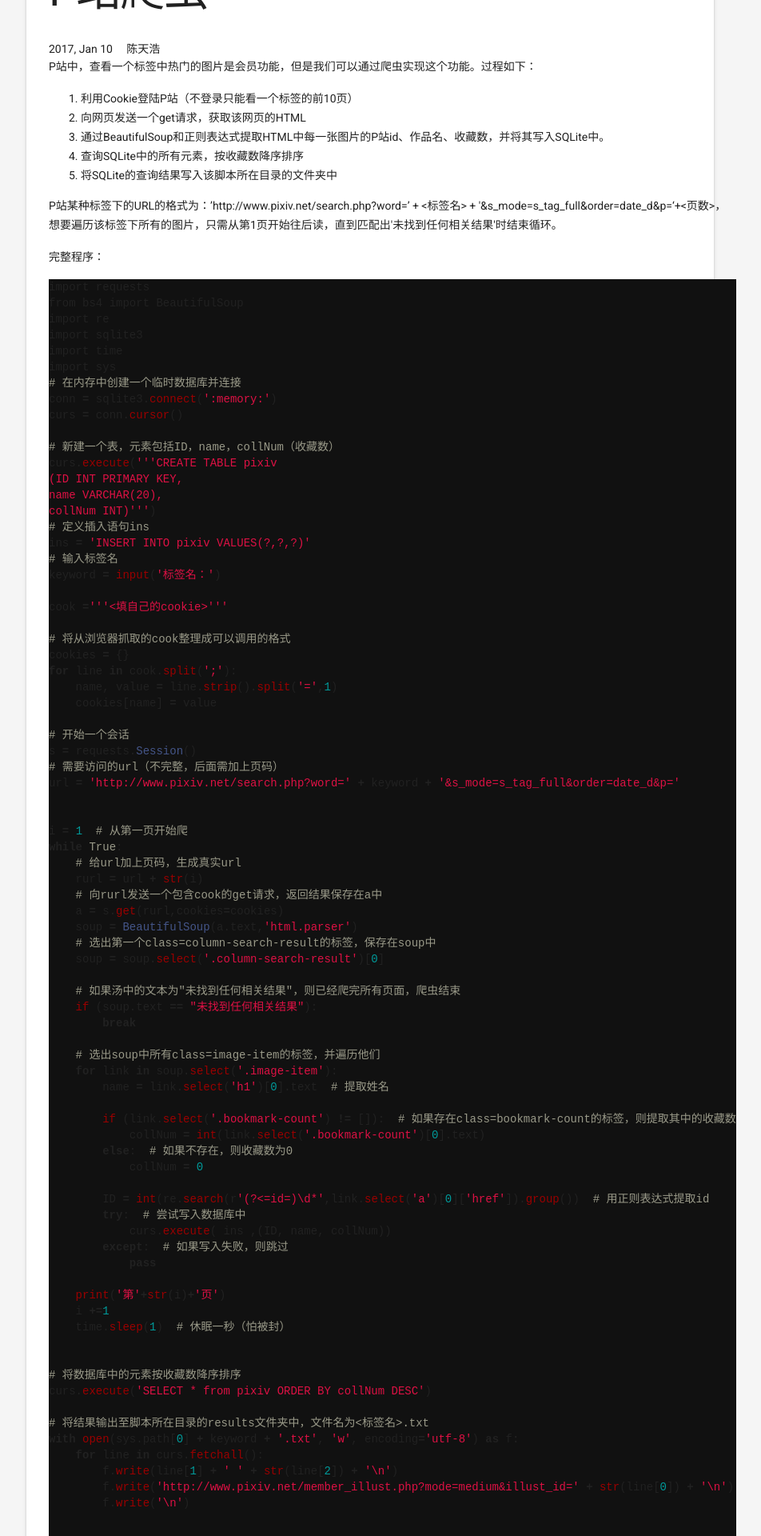
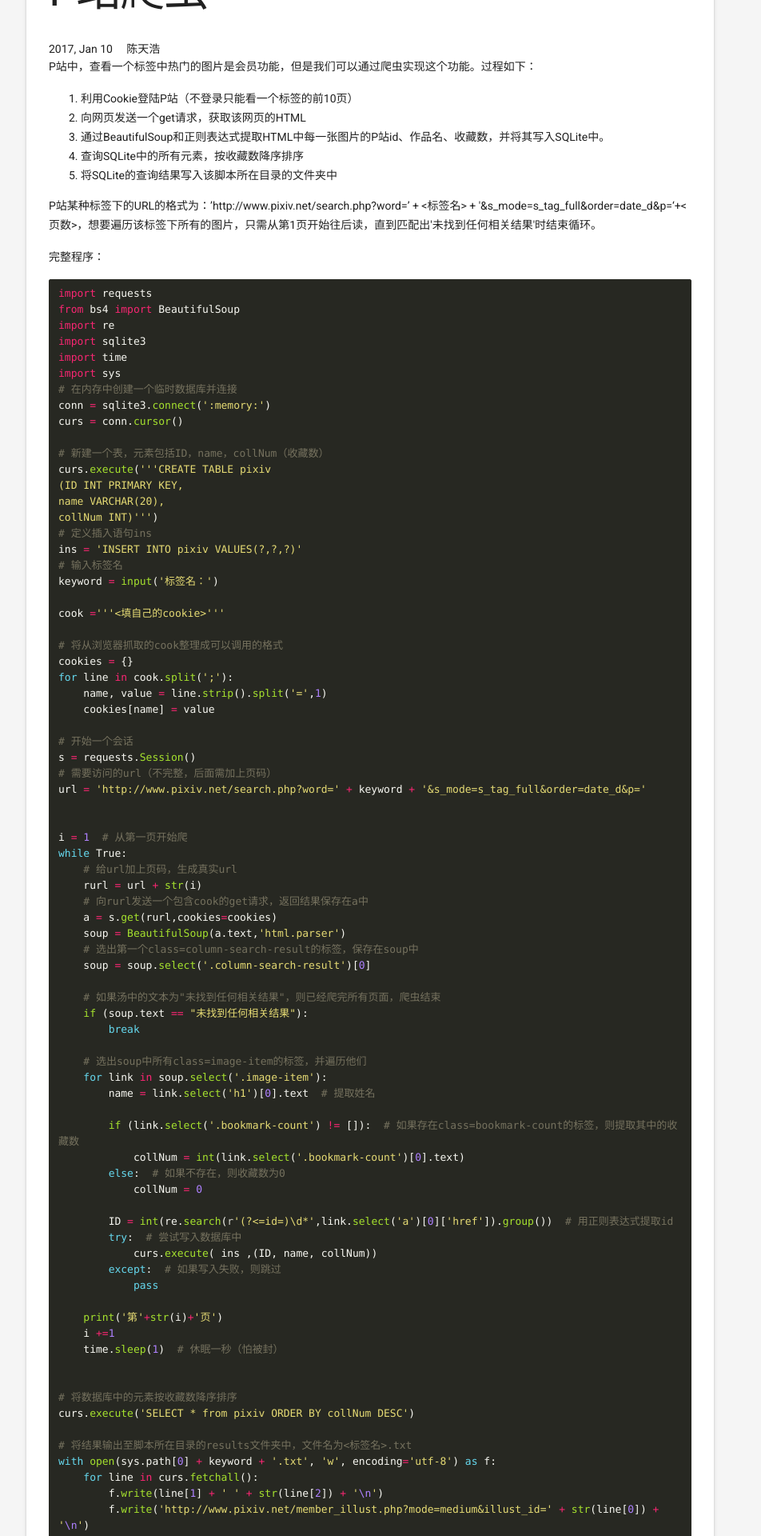
Before and after one commit to Snivyc/Snivyc.github.io, a Jekyll site: the page built from _posts/2017-1-10-P站爬虫.md, in a window 1280 px wide. Shown: the part 1485-3405 px from the top of the page at 80% size, without its empty margins (177-1129 px from the left). Built offline with Jekyll 4.4.1, drawn with Linux system fonts in a browser that asks for light colours; comment, search, counter and statistics services are not loaded.

Commit message:
modified:   _sass/_syntax-highlighting.scss

```diff
--- a/_sass/_syntax-highlighting.scss
+++ b/_sass/_syntax-highlighting.scss
@@ -1,69 +1,100 @@
 /**
  * Syntax highlighting styles
  */
+code{
+    padding: 1px 4px;
+    margin: 0 2px;
+    font-size: 90%;
+    border-radius: 3px;
+    color: #000;
+    background-color: rgba(0, 0, 0, 0.06);
+    border: 1px solid #d7d0d2;
+    font-family: Monaco,Menlo,"Microsoft YaHei Mono",Consolas,"Courier New",monospace,sans-serif;
+}
+
+pre {
+    margin: 12px 0;
+     padding: 8px 12px;
+    //  overflow-x: auto;
+     word-wrap: break-word;      /* IE 5.5-7 */
+     white-space: -moz-pre-wrap; /* Firefox 1.0-2.0 */
+     white-space: pre-wrap;      /* current browsers */
+     word-break: break-all;
+     > code {
+         margin: 0;
+         padding: 0;
+        font-size: 13px;
+        color:#d1d1c9;
+        border: none;
+        background-color: #272822
+     }
+}
+
 .highlight {
+    border-radius: 3px;
 
-    .highlighter-rouge & {
-  background: #111;
-    }
-
-    .c,.c1,.cm,.cp,.cs,.gh,.bp     { color: #998;} // Comment
-    .err   { color: #a61717; } // Error
-    .k     { font-weight: bold } // Keyword
-    .o     { font-weight: bold } // Operator
-    /* .cm    { color: #998;} // Comment.Multiline */
-   /*  .cp    { color: #999; } // Comment.Preproc
-    .c1    { color: #998; } // Comment.Single
-    .cs    { color: #999;} // Comment.Special */
-    .gd    { color: #000;} // Generic.Deleted
-    .gd .x { color: #000;} // Generic.Deleted.Specific
-    .ge    { font-style: italic } // Generic.Emph
-    .gr    { color: #a00 } // Generic.Error
-   /*  .gh    { color: #999 } // Generic.Heading */
-    .gi    { color: #000; } // Generic.Inserted
-    .gi .x { color: #000; } // Generic.Inserted.Specific
-    .go    { color: #888 } // Generic.Output
-    .gp    { color: #555 } // Generic.Prompt
-    .gs    { font-weight: bold } // Generic.Strong
-    .gu    { color: #aaa } // Generic.Subheading
-    .gt    { color: #a00 } // Generic.Traceback
-    .kc    { font-weight: bold } // Keyword.Constant
-    .kd    { font-weight: bold } // Keyword.Declaration
-    .kp    { font-weight: bold } // Keyword.Pseudo
-    .kr    { font-weight: bold } // Keyword.Reserved
-    .kt    { color: #458;} // Keyword.Type
-    .m     { color: #099 } // Literal.Number
-    .s     { color: #d14 } // Literal.String
-    .na    { color: #008080 } // Name.Attribute
-    .nb    { color: #0086B3 } // Name.Builtin
-    .nc    { color: #458;} // Name.Class
-    .no    { color: #008080 } // Name.Constant
-    .ni    { color: #800080 } // Name.Entity
-    .ne    { color: #900;} // Name.Exception
-    .nf    { color: #900;} // Name.Function
-    .nn    { color: #555 } // Name.Namespace
-    .nt    { color: #000080 } // Name.Tag
-    .nv    { color: #008080 } // Name.Variable
-    .ow    { font-weight: bold } // Operator.Word
-    .w     { color: #bbb } // Text.Whitespace
-    .mf    { color: #099 } // Literal.Number.Float
-    .mh    { color: #099 } // Literal.Number.Hex
-    .mi    { color: #099 } // Literal.Number.Integer
-    .mo    { color: #099 } // Literal.Number.Oct
-    .sb    { color: #d14 } // Literal.String.Backtick
-    .sc    { color: #d14 } // Literal.String.Char
-    .sd    { color: #d14 } // Literal.String.Doc
-    .s2    { color: #d14 } // Literal.String.Double
-    .se    { color: #d14 } // Literal.String.Escape
-    .sh    { color: #d14 } // Literal.String.Heredoc
-    .si    { color: #d14 } // Literal.String.Interpol
-    .sx    { color: #d14 } // Literal.String.Other
-    .sr    { color: #009926 } // Literal.String.Regex
-    .s1    { color: #d14 } // Literal.String.Single
-    .ss    { color: #990073 } // Literal.String.Symbol
-   /*  .bp    { color: #999 } // Name.Builtin.Pseudo */
-    .vc    { color: #008080 } // Name.Variable.Class
-    .vg    { color: #008080 } // Name.Variable.Global
-    .vi    { color: #008080 } // Name.Variable.Instance
-    .il    { color: #099 } // Literal.Number.Integer.Long
+    background: #272822;
+    .hll { background-color: #272822; }
+    .c { color: #75715e } /* Comment */
+    .err { color: #960050; background-color: #1e0010 } /* Error */
+    .k { color: #66d9ef } /* Keyword */
+    .l { color: #ae81ff } /* Literal */
+    .n { color: #f8f8f2 } /* Name */
+    .o { color: #f92672 } /* Operator */
+    .p { color: #f8f8f2 } /* Punctuation */
+    .cm { color: #75715e } /* Comment.Multiline */
+    .cp { color: #75715e } /* Comment.Preproc */
+    .c1 { color: #75715e } /* Comment.Single */
+    .cs { color: #75715e } /* Comment.Special */
+    .ge { font-style: italic } /* Generic.Emph */
+    .gs { font-weight: bold } /* Generic.Strong */
+    .kc { color: #66d9ef } /* Keyword.Constant */
+    .kd { color: #66d9ef } /* Keyword.Declaration */
+    .kn { color: #f92672 } /* Keyword.Namespace */
+    .kp { color: #66d9ef } /* Keyword.Pseudo */
+    .kr { color: #66d9ef } /* Keyword.Reserved */
+    .kt { color: #66d9ef } /* Keyword.Type */
+    .ld { color: #e6db74 } /* Literal.Date */
+    .m { color: #ae81ff } /* Literal.Number */
+    .s { color: #e6db74 } /* Literal.String */
+    .na { color: #a6e22e } /* Name.Attribute */
+    .nb { color: #f8f8f2 } /* Name.Builtin */
+    .nc { color: #a6e22e } /* Name.Class */
+    .no { color: #66d9ef } /* Name.Constant */
+    .nd { color: #a6e22e } /* Name.Decorator */
+    .ni { color: #f8f8f2 } /* Name.Entity */
+    .ne { color: #a6e22e } /* Name.Exception */
+    .nf { color: #a6e22e } /* Name.Function */
+    .nl { color: #f8f8f2 } /* Name.Label */
+    .nn { color: #f8f8f2 } /* Name.Namespace */
+    .nx { color: #a6e22e } /* Name.Other */
+    .py { color: #f8f8f2 } /* Name.Property */
+    .nt { color: #f92672 } /* Name.Tag */
+    .nv { color: #f8f8f2 } /* Name.Variable */
+    .ow { color: #f92672 } /* Operator.Word */
+    .w { color: #f8f8f2 } /* Text.Whitespace */
+    .mf { color: #ae81ff } /* Literal.Number.Float */
+    .mh { color: #ae81ff } /* Literal.Number.Hex */
+    .mi { color: #ae81ff } /* Literal.Number.Integer */
+    .mo { color: #ae81ff } /* Literal.Number.Oct */
+    .sb { color: #e6db74 } /* Literal.String.Backtick */
+    .sc { color: #e6db74 } /* Literal.String.Char */
+    .sd { color: #e6db74 } /* Literal.String.Doc */
+    .s2 { color: #e6db74 } /* Literal.String.Double */
+    .se { color: #ae81ff } /* Literal.String.Escape */
+    .sh { color: #e6db74 } /* Literal.String.Heredoc */
+    .si { color: #e6db74 } /* Literal.String.Interpol */
+    .sx { color: #e6db74 } /* Literal.String.Other */
+    .sr { color: #e6db74 } /* Literal.String.Regex */
+    .s1 { color: #e6db74 } /* Literal.String.Single */
+    .ss { color: #e6db74 } /* Literal.String.Symbol */
+    .bp { color: #f8f8f2 } /* Name.Builtin.Pseudo */
+    .vc { color: #f8f8f2 } /* Name.Variable.Class */
+    .vg { color: #f8f8f2 } /* Name.Variable.Global */
+    .vi { color: #f8f8f2 } /* Name.Variable.Instance */
+    .il { color: #ae81ff } /* Literal.Number.Integer.Long */
+    .gh { } /* Generic Heading & Diff Header */
+    .gu { color: #75715e; } /* Generic.Subheading & Diff Unified/Comment? */
+    .gd { color: #f92672; } /* Generic.Deleted & Diff Deleted */
+    .gi { color: #a6e22e; } /* Generic.Inserted & Diff Inserted */
 }
```
